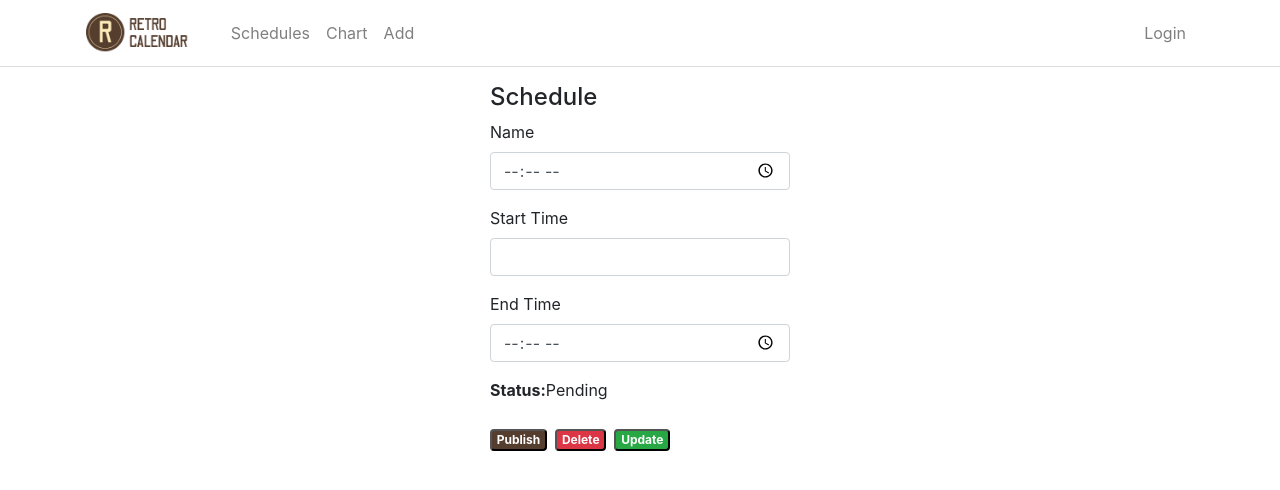
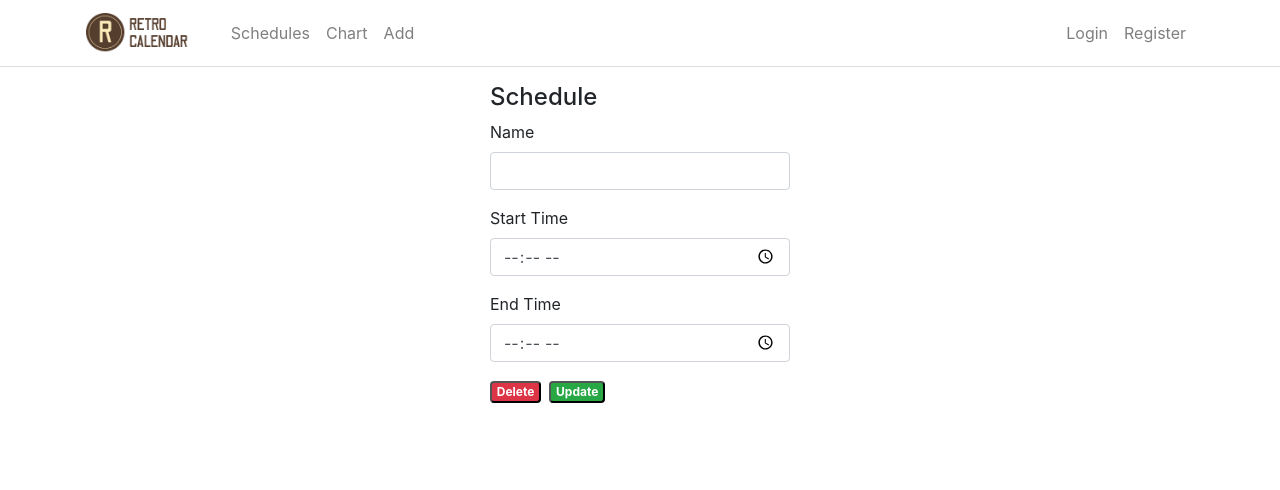
Before and after one commit to CheddarChoi/OMR-front, a React (Create React App) app: page /schedules/1 in a window 1280 px wide. Shown: the top 490 px of the page. Built offline with nearby package versions, Linux system fonts and the light colour scheme; no server answers.

Commit message:
login status appear on header

```diff
--- a/src/App.js
+++ b/src/App.js
@@ -1,6 +1,6 @@
-import React, { Component } from "react";
-import { Switch, Route, Link } from "react-router-dom";
-import { Navbar, Container } from "react-bootstrap";
+import React, { useEffect, useState } from "react";
+import { Switch, Route } from "react-router-dom";
+import Header from "./components/organisms/Header";
 import "./App.scss";
 
 import ScheduleList from "./components/pages/ListSchedule";
@@ -10,50 +10,9 @@ import Schedule from "./components/pages/ScheduleDetail";
 import Login from "./components/pages/Login";
 import Register from "./components/pages/Register";
 
-import logo from "./Logo.png";
-
-class App extends Component {
-  render() {
+const App = () => {
   return (
     <div>
-        <Navbar as={Container} collapseOnSelect expand="lg">
-          <Navbar.Brand href="/home">
-            <img
-              alt=""
-              src={logo}
-              width="auto"
-              height="40"
-              className="d-inline-block align-top"
-            />{" "}
-          </Navbar.Brand>
-          <div className="navbar-nav mr-auto">
-            <li className="nav-item">
-              <Link to={"/schedules"} className="nav-link">
-                Schedules
-              </Link>
-            </li>
-            <li className="nav-item">
-              <Link to={"/chart"} className="nav-link">
-                Chart
-              </Link>
-            </li>
-            <li className="nav-item">
-              <Link to={"/add"} className="nav-link">
-                Add
-              </Link>
-            </li>
-          </div>
-          <div className="navbar-nav ml-auto">
-            <li className="nav-item">
-              <Link to={"/login"} className="nav-link">
-                Login
-              </Link>
-            </li>
-          </div>
-        </Navbar>
-        <div style={{ height: "1px", backgroundColor: "#ddd" }} />
-
-        <div className="container mt-3">
       <Switch>
         <Route
           exact
@@ -67,9 +26,7 @@ class App extends Component {
         <Route path="/schedules/:id" component={Schedule} />
       </Switch>
     </div>
-      </div>
   );
-  }
-}
+};
 
 export default App;
--- a/src/api/loginAPI.js
+++ b/src/api/loginAPI.js
@@ -1,7 +1,7 @@
 import axios from "axios";
 
 const auth = axios.create({
-  baseURL: "http://localhost:8081/auth",
+  baseURL: process.env.REACT_APP_BASEURL + "/auth",
   withCredentials: true,
   headers: {
     "Content-type": "application/json",
@@ -18,6 +18,6 @@ export const register = ({ name, username, password }) =>
 export const login = ({ username, password }) =>
   auth.post(`/login`, { username, password });
 
-export const check = (options) => auth.get(`/check`, options);
+export const check = () => auth.get(`/check`);
 
 export const logout = () => auth.get(`/logout`);
--- a/src/api/scheduleAPI.js
+++ b/src/api/scheduleAPI.js
@@ -1,7 +1,7 @@
 import axios from "axios";
 
 const schedule = axios.create({
-  baseURL: "http://localhost:8081/schedule",
+  baseURL: process.env.REACT_APP_BASEURL + "/schedule",
   withCredentials: true,
   headers: {
     "Content-type": "application/json",
--- /dev/null
+++ b/src/components/organisms/Header.js
@@ -0,0 +1,97 @@
+import React, { useState, useEffect } from "react";
+import { Nav, Navbar, NavDropdown, Container } from "react-bootstrap";
+import { Link } from "react-router-dom";
+import logo from "../../Logo.png";
+import * as loginAPI from "../../api/loginAPI";
+import getServerSideProps from "../../utils/checkAuth";
+
+const Header = () => {
+  const [props, setProps] = useState({});
+  const [authButtonBar, setAuthButtonBar] = useState(<div />);
+  const [name, setName] = useState(props.name || "NoName");
+
+  const tryLogout = () => {
+    loginAPI.logout().then((res) => window.location.reload());
+  };
+
+  useEffect(() => {
+    getServerSideProps().then((res) => {
+      console.log(res.props);
+      setProps(res.props);
+    });
+  }, []);
+
+  useEffect(() => {
+    if (props) setName(props.name || "NoName");
+  }, [props]);
+
+  useEffect(() => {
+    if (props.name)
+      setAuthButtonBar(
+        <div className="d-flex ml-auto">
+          <NavDropdown
+            alignRight
+            title={name}
+            id="user-name"
+            className="body-text"
+          >
+            <Link onClick={tryLogout} className="nav-link">
+              Logout
+            </Link>
+          </NavDropdown>
+        </div>
+      );
+    else
+      setAuthButtonBar(
+        <div className="d-flex ml-auto">
+          <Nav>
+            <Link to={"/login"} className="nav-link">
+              Login
+            </Link>
+          </Nav>
+          <Nav>
+            <Link to={"/register"} className="nav-link">
+              Register
+            </Link>
+          </Nav>
+        </div>
+      );
+  }, [name]);
+
+  return (
+    <div className="mb-3">
+      <Navbar as={Container} collapseOnSelect expand="lg">
+        <Navbar.Brand href="/home">
+          <img
+            alt=""
+            src={logo}
+            width="auto"
+            height="40"
+            className="d-inline-block align-top"
+          />{" "}
+        </Navbar.Brand>
+        <div className="navbar-nav mr-auto">
+          <li className="nav-item">
+            <Link to={"/schedules"} className="nav-link">
+              Schedules
+            </Link>
+          </li>
+          <li className="nav-item">
+            <Link to={"/chart"} className="nav-link">
+              Chart
+            </Link>
+          </li>
+          <li className="nav-item">
+            <Link to={"/add"} className="nav-link">
+              Add
+            </Link>
+          </li>
+        </div>
+        <div className="navbar-nav ml-auto">{authButtonBar}</div>
+      </Navbar>
+      <div style={{ height: "1px", backgroundColor: "#ddd" }} />
+    </div>
+  );
+};
+
+export default Header;
--- a/src/components/pages/ListSchedule.js
+++ b/src/components/pages/ListSchedule.js
@@ -1,6 +1,8 @@
 import React, { Component } from "react";
 import * as scheduleAPI from "../../api/scheduleAPI";
 import { Link } from "react-router-dom";
+import { time2dec } from "../../utils/time";
+import Header from "../organisms/Header";
 
 export default class ScheduleList extends Component {
   constructor(props) {
@@ -91,6 +93,9 @@ export default class ScheduleList extends Component {
     const { searchName, schedules, currentSchedule, currentIndex } = this.state;
 
     return (
+      <div>
+        <Header />
+        <div className="container">
           <div className="list row">
             <div className="col-md-8">
               <div className="input-group mb-3">
@@ -117,7 +122,11 @@ export default class ScheduleList extends Component {
 
               <ul className="list-group">
                 {schedules &&
-              schedules.map((schedule, index) => (
+                  schedules
+                    .sort(
+                      (a, b) => time2dec(a.startTime) - time2dec(b.startTime)
+                    )
+                    .map((schedule, index) => (
                       <li
                         className={
                           "list-group-item " +
@@ -160,12 +169,6 @@ export default class ScheduleList extends Component {
                     </label>{" "}
                     {currentSchedule.endTime}
                   </div>
-              <div>
-                <label>
-                  <strong>Status:</strong>
-                </label>{" "}
-                {currentSchedule.published ? "Published" : "Pending"}
-              </div>
 
                   <Link
                     to={"/schedules/" + currentSchedule.id}
@@ -182,6 +185,8 @@ export default class ScheduleList extends Component {
               )}
             </div>
           </div>
+        </div>
+      </div>
     );
   }
 }
--- a/src/components/pages/ScheduleDetail.js
+++ b/src/components/pages/ScheduleDetail.js
@@ -1,5 +1,6 @@
 import React, { Component } from "react";
 import * as scheduleAPI from "../../api/scheduleAPI";
+import Header from "../organisms/Header";
 
 export default class Schedule extends Component {
   constructor(props) {
@@ -8,7 +9,6 @@ export default class Schedule extends Component {
     this.onChangeStartTime = this.onChangeStartTime.bind(this);
     this.onChangeEndTime = this.onChangeEndTime.bind(this);
     this.getSchedule = this.getSchedule.bind(this);
-    this.updatePublished = this.updatePublished.bind(this);
     this.updateSchedule = this.updateSchedule.bind(this);
     this.deleteSchedule = this.deleteSchedule.bind(this);
 
@@ -18,7 +18,6 @@ export default class Schedule extends Component {
         name: "",
         startTime: "",
         endTime: "",
-        published: false,
       },
       message: "",
     };
@@ -26,6 +25,7 @@ export default class Schedule extends Component {
 
   componentDidMount() {
     this.getSchedule(this.props.match.params.id);
+    console.log(this.props.match.params.id);
   }
 
   onChangeName(e) {
@@ -77,31 +77,6 @@ export default class Schedule extends Component {
       });
   }
 
-  updatePublished(status) {
-    var data = {
-      id: this.state.currentSchedule.id,
-      name: this.state.currentSchedule.name,
-      startTime: this.state.currentSchedule.startTime,
-      endTime: this.state.currentSchedule.endTime,
-      published: status,
-    };
-
-    scheduleAPI
-      .update(this.state.currentSchedule.id, data)
-      .then((response) => {
-        this.setState((prevState) => ({
-          currentSchedule: {
-            ...prevState.currentSchedule,
-            published: status,
-          },
-        }));
-        console.log(response.data);
-      })
-      .catch((e) => {
-        console.log(e);
-      });
-  }
-
   updateSchedule() {
     scheduleAPI
       .update(this.state.currentSchedule.id, this.state.currentSchedule)
@@ -133,6 +108,7 @@ export default class Schedule extends Component {
 
     return (
       <div>
+        <Header />
         {currentSchedule ? (
           <div className="edit-form">
             <h4>Schedule</h4>
@@ -140,7 +116,7 @@ export default class Schedule extends Component {
               <div className="form-group">
                 <label htmlFor="name">Name</label>
                 <input
-                  type="time"
+                  type="text"
                   className="form-control"
                   id="name"
                   value={currentSchedule.name}
@@ -150,7 +126,7 @@ export default class Schedule extends Component {
               <div className="form-group">
                 <label htmlFor="startTime">Start Time</label>
                 <input
-                  type="text"
+                  type="time"
                   className="form-control"
                   id="startTime"
                   value={currentSchedule.startTime}
@@ -167,30 +143,7 @@ export default class Schedule extends Component {
                   onChange={this.onChangeEndTime}
                 />
               </div>
-
-              <div className="form-group">
-                <label>
-                  <strong>Status:</strong>
-                </label>
-                {currentSchedule.published ? "Published" : "Pending"}
-              </div>
             </form>
-
-            {currentSchedule.published ? (
-              <button
-                className="badge badge-primary mr-2"
-                onClick={() => this.updatePublished(false)}
-              >
-                UnPublish
-              </button>
-            ) : (
-              <button
-                className="badge badge-primary mr-2"
-                onClick={() => this.updatePublished(true)}
-              >
-                Publish
-              </button>
-            )}
 
             <button
               className="badge badge-danger mr-2"
--- /dev/null
+++ b/src/utils/time.js
@@ -0,0 +1,16 @@
+function hm2dec(hoursMinutes) {
+  var hours = parseInt(hoursMinutes[0], 10);
+  var minutes = hoursMinutes[1] ? parseInt(hoursMinutes[1], 10) : 0;
+  return (hours + minutes / 60).toFixed(2);
+}
+
+export function time2dec(tIn) {
+  if (tIn === "") return 0;
+  if (tIn.indexOf("h") >= 0 || tIn.indexOf(":") >= 0)
+    return hm2dec(tIn.split(/[h:]/));
+  if (tIn.indexOf("m") >= 0) return hm2dec([0, tIn.replace("m", "")]);
+  if (tIn.indexOf(",") >= 0)
+    return parseFloat(tIn.split(",").join(".")).toFixed(2);
+  if (tIn.indexOf(".") >= 0) return parseFloat(tIn);
+  return parseInt(tIn, 10);
+}
```
Also changed, not shown: src/components/pages/AddSchedule.js (+5 -5 lines), src/components/pages/ScheduleChart.js (+8 -91 lines), src/utils/checkAuth.js (+6 -24 lines), 2 other files (tests, documents, lock files or other folders). Lines whose indentation alone changed are shown as unchanged.
